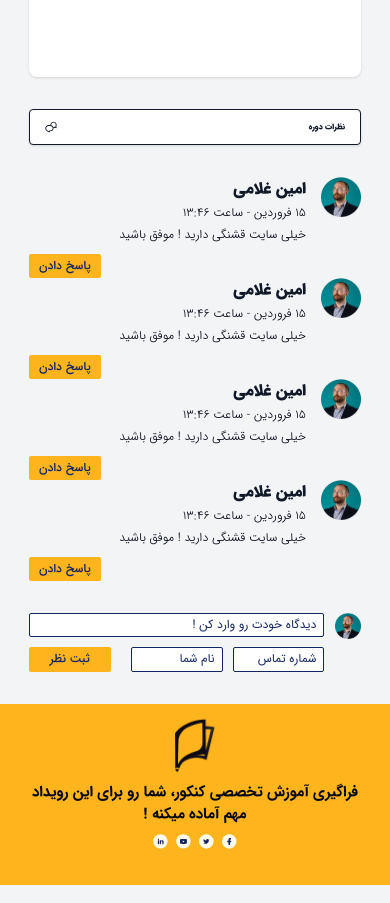
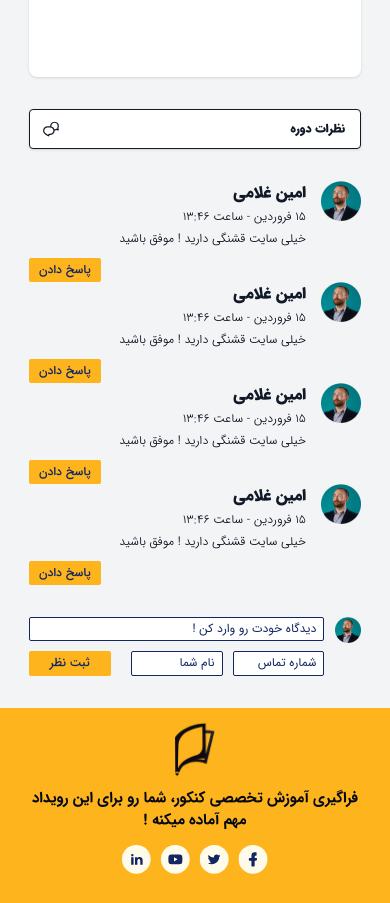
Before and after one commit to HadiKia/dani, a website: page index.html in a window 390 px wide. Shown: the part 2373-3276 px from the top of the page. Drawn offline with nearby package versions, Linux system fonts and the light colour scheme.

Commit message:
styles updated

```diff
--- a/index.html
+++ b/index.html
@@ -811,7 +811,7 @@
 
       <!-- breadcrumbs -->
       <div
-        class="flex items-center justify-between bg-white text-[8px] text-dark font-extrabold px-[15px] py-[11px] border border-dark rounded shadow md:text-base md:px-[30px] md:py-[22px] md:rounded-lg my-8"
+        class="flex items-center justify-between bg-white text-xs text-dark font-extrabold px-[15px] py-[11px] border border-dark rounded shadow md:text-base md:px-[30px] md:py-[22px] md:rounded-lg my-8"
       >
         <span>نظرات دوره</span>
         <svg
@@ -819,7 +819,7 @@
           width="12"
           height="12"
           fill="none"
-          class="md:scale-[2]"
+          class="scale-[1.4] md:scale-[2]"
         >
           <g clip-path="url(#a)">
             <path
@@ -1117,21 +1117,21 @@
         <img
           src="assets/images/Daaninologo.png"
           alt="Daaninologo"
-          class="w-10 md:w-20 mb-0.5 md:mb-2"
+          class="w-10 md:w-20 mb-1 md:mb-2"
         />
         <p
-          class="text-textColor font-bold text-[15px] text-center mb-2 md:text-xl lg:text-3xl md:mb-7"
+          class="text-textColor font-bold text-[15px] text-center mb-5 md:text-xl lg:text-3xl md:mb-7"
         >
           فراگیری آموزش تخصصی کنکور، شما رو برای این رویداد مهم آماده میکنه !
         </p>
-        <div class="flex items-center gap-x-2 md:gap-x-6">
+        <div class="flex items-center gap-x-6">
           <a href="#">
             <svg
               xmlns="http://www.w3.org/2000/svg"
               width="15"
               height="15"
               fill="none"
-              class="md:scale-[2]"
+              class="scale-[2]"
             >
               <path
                 fill="#FFFBEB"
@@ -1156,7 +1156,7 @@
               width="15"
               height="15"
               fill="none"
-              class="md:scale-[2]"
+              class="scale-[2]"
             >
               <path
                 fill="#FFFBEB"
@@ -1183,7 +1183,7 @@
               width="15"
               height="15"
               fill="none"
-              class="md:scale-[2]"
+              class="scale-[2]"
             >
               <path
                 fill="#FFFBEB"
@@ -1208,7 +1208,7 @@
               width="15"
               height="15"
               fill="none"
-              class="md:scale-[2]"
+              class="scale-[2]"
             >
               <path
                 fill="#FFFBEB"
```
Also changed, not shown: assets/css/style.css.
